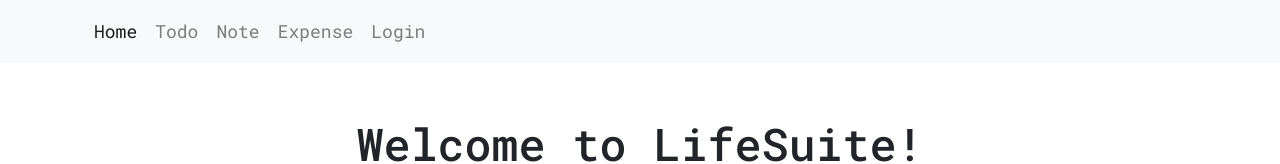
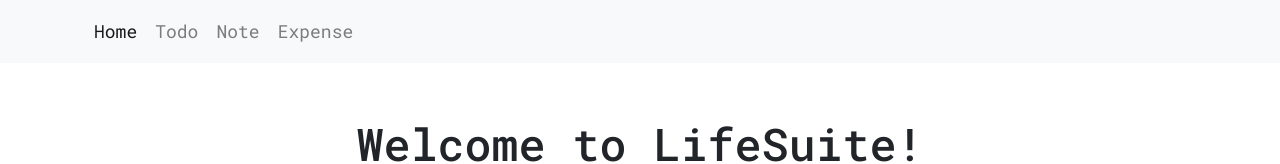
Before and after one commit to deep-govindvira/All_Tasker, a React (Create React App) app in the folder frontend/: page / in a window 1280 px wide. Shown: the top 164 px of the page. Built offline with nearby package versions, Linux system fonts and the light colour scheme.

Commit message:
simplify code

```diff
--- a/frontend/src/Navbar.js
+++ b/frontend/src/Navbar.js
@@ -1,8 +1,7 @@
 import React from 'react';
 import { NavLink, useNavigate } from 'react-router-dom';
 
-function Navbar({isLoggedIn, onLoginLogout}) {
-
+function Navbar({ isLoggedIn, onLoginLogout }) {
   const navigate = useNavigate();
 
   const data = [
@@ -11,16 +10,19 @@
     { name: 'Note', url: '/Note' },
     { name: 'Expense', url: '/Expense' },
     {
-      name: isLoggedIn ? 'Logout' : 'Login',
-      url: isLoggedIn ? '#' : '/login',
-      onClick: isLoggedIn
-        ? () => {
-            onLoginLogout();
-            navigate('/');
-          }
-        : null,
+      name: '',
+      url: ''
     },
   ];
+
+  // Setting up conditional logic for the 'Logout' or 'Login' menu item
+  if (isLoggedIn) {
+    data[4].name = 'Logout';
+    data[4].url = '#';
+  } else {
+    data[4].name = '';
+    data[4].url = '/login';
+  }
 
   return (
     <div className="navbar navbar-expand-lg navbar-light bg-light">
@@ -38,23 +40,34 @@
         </button>
         <div className="collapse navbar-collapse" id="basic-navbar-nav">
           <ul className="navbar-nav ms-auto">
-            {data.map((item, index) => (
-              <li className="nav-item" key={index}>
-                {item.url === '#' ? (
+            {data.map((item, index) => {
+              let navItem;
+              // logout button
+              if (item.url === '#') {
+                navItem = (
                   <button
                     className="btn btn-link nav-link"
-                    onClick={item.onClick}
+                    onClick={() => {
+                      if (isLoggedIn) {
+                        onLoginLogout();
+                        navigate('/');
+                      }
+                    }}
                     style={{ cursor: 'pointer', textDecoration: 'none' }}
                   >
                     {item.name}
                   </button>
-                ) : (
+                );
+              } else {
+                navItem = (
                   <NavLink to={item.url} className="nav-link">
                     {item.name}
                   </NavLink>
-                )}
-              </li>
-            ))}
+                );
+              }
+
+              return <li className="nav-item" key={index}>{navItem}</li>;
+            })}
           </ul>
         </div>
       </div>
```
